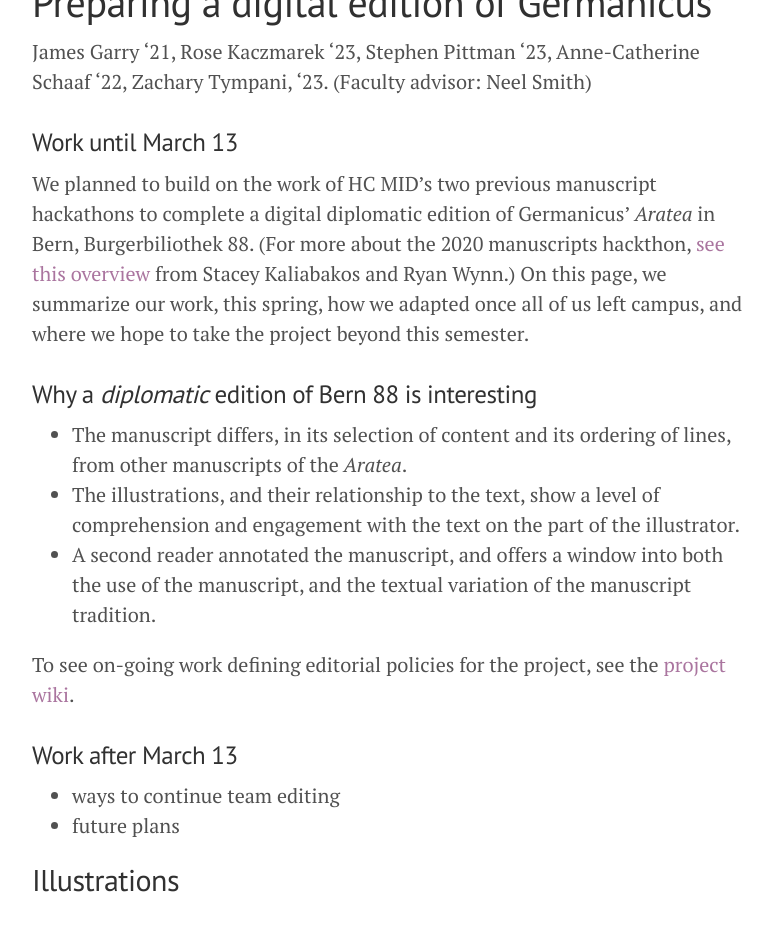
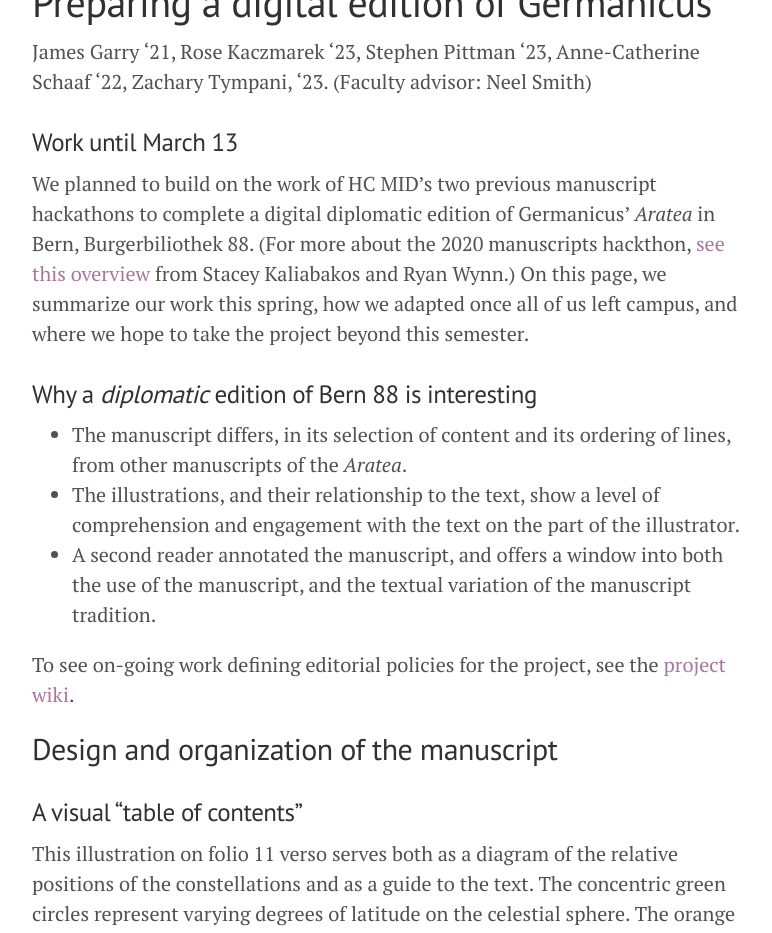
Before and after one commit to HCMID/HCMID.github.io, a Jekyll site: the page built from academic_conference20/germanicus/index.md, in a window 1280 px wide and 1400 px high, scrolled down 275 px. Shown: the top 933 px of the window, without its empty margins (248-1020 px from the left). Built offline with Jekyll 4.4.1, drawn with Linux system fonts in a browser that asks for light colours; some of the changed text lies outside the part shown.

Commit message:
Scale image

```diff
--- a/academic_conference20/germanicus/index.md
+++ b/academic_conference20/germanicus/index.md
@@ -10,7 +10,7 @@
 
 ### Work until March 13
 
-We planned to build on the work of HC MID's two previous manuscript hackathons to complete a digital diplomatic edition of Germanicus' *Aratea* in Bern, Burgerbiliothek 88.  (For more about the 2020 manuscripts hackthon, [see this overview](https://hcmid.github.io/academic_conference20/hackathon/) from Stacey Kaliabakos and Ryan Wynn.)  On this page, we summarize our work, this spring, how we adapted once all of us left campus, and where we hope to take the project beyond this semester.
+We planned to build on the work of HC MID's two previous manuscript hackathons to complete a digital diplomatic edition of Germanicus' *Aratea* in Bern, Burgerbiliothek 88.  (For more about the 2020 manuscripts hackthon, [see this overview](https://hcmid.github.io/academic_conference20/hackathon/) from Stacey Kaliabakos and Ryan Wynn.)  On this page, we summarize our work this spring, how we adapted once all of us left campus, and where we hope to take the project beyond this semester.
 
 
 
@@ -24,17 +24,16 @@
 
 
 
-### Work after March 13
 
-- ways to continue team editing
-- future plans
+## Design and organization of the manuscript
 
-## Illustrations
+### A visual "table of contents"
 
-### Table of Contents
+This illustration  on folio 11 verso serves both as a diagram of the relative positions of the constellations and as a guide to the text. The concentric green circles represent varying degrees of latitude on the celestial sphere. The orange ring shows the proceeding order of the zodiac.
 
-![folio 11 verso](http://www.homermultitext.org/iipsrv?OBJ=IIP,1.0&FIF=/project/homer/pyramidal/deepzoom/ecod/bern88imgs/v1/bern88_011v.tif&RGN=0.1950,0.1453,0.8012,0.6064&wID=5000&CVT=JPEG)
-Caption: The "table of contents" of this manuscript also serves as a scientific diagram of the relative positions of the constellations as well as a guide to the text. The concentric green circles roughly represent varying degrees of latitude with the inner circles outlining the northern hemisphere. The orange ring shows the proceeding order of the zodiac.
+![folio 11 verso](http://www.homermultitext.org/iipsrv?OBJ=IIP,1.0&FIF=/project/homer/pyramidal/deepzoom/ecod/bern88imgs/v1/bern88_011v.tif&RGN=0.1950,0.1453,0.8012,0.6064&wID=500&CVT=JPEG)
+
+
 
 ### Image, Text, and Scholia As A Unit
 
```
Also changed, not shown: other parts of academic_conference20/germanicus/index.md (+6 -0 lines).
